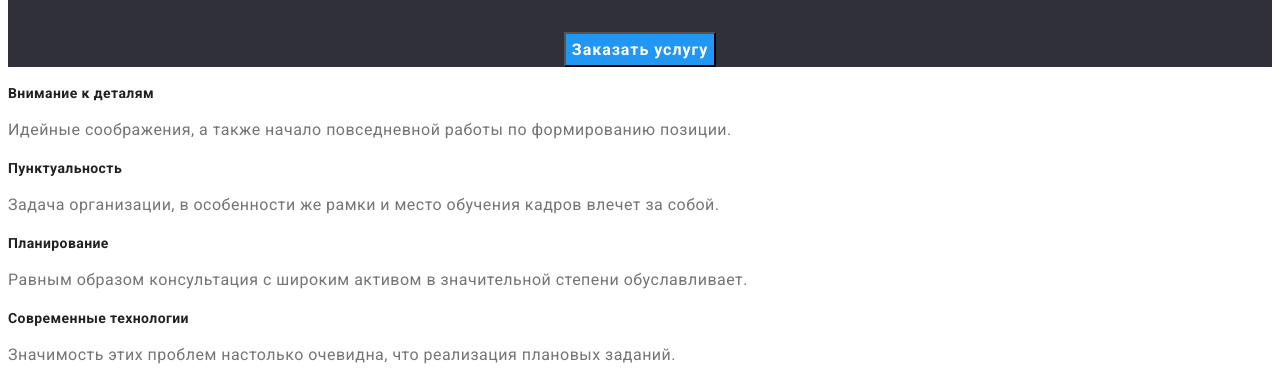
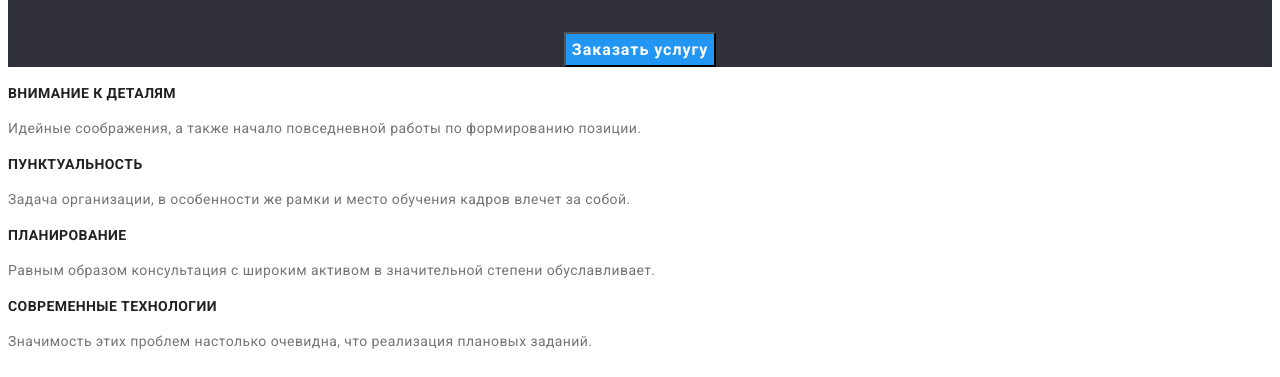
Before and after one commit to Nikita856294/goit-markup-hw-02, a plain HTML site: page index.html in a window 1280 px wide. Shown: the part 280-657 px from the top of the page. Drawn offline with Linux system fonts and the light colour scheme.

Commit message:
Вносит правки в код

```diff
--- a/css/styles.css
+++ b/css/styles.css
@@ -99,6 +99,7 @@ body{
   color:var(--color-button);
 }
 .link-title {
+  text-transform: uppercase;
   font-weight: bold;
   font-size: 14px;
   line-height: 1.14;
@@ -106,7 +107,6 @@ body{
   color: var(--title-color);
 }
 .link-text{
-text-transform: uppercase
 font-size: 14px;
 line-height: 24px;
 letter-spacing: 0.03em;
```
